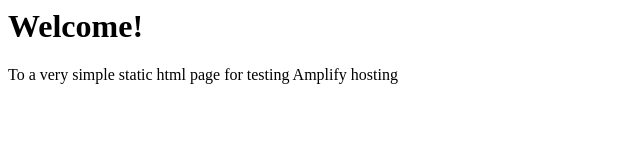
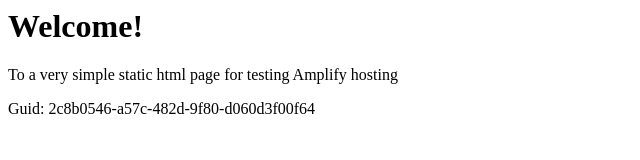
Before and after one commit to aws-aemilia-cmh/Github-PR-Commit-Integration-Test-DoNotTouch-GitHubAutoBuildCanaryTest-v1-preprod-us-east-2, a website: page src/index.html in a window 1280 px wide. Shown: the whole page, without its empty margins (0-640 px from the left). Drawn offline with Linux system fonts and the light colour scheme.

Commit message:
commit from integ tests

```diff
--- a/src/index.html
+++ b/src/index.html
@@ -1,3 +1,5 @@
+
+
 <html lang="en">
 
 <head>
@@ -10,6 +12,6 @@
 <body>
     <h1>Welcome!</h1>
     <p>To a very simple static html page for testing Amplify hosting</p>
-</body>
+    <p>Guid: 2c8b0546-a57c-482d-9f80-d060d3f00f64</p></body>
 
 </html>
```
